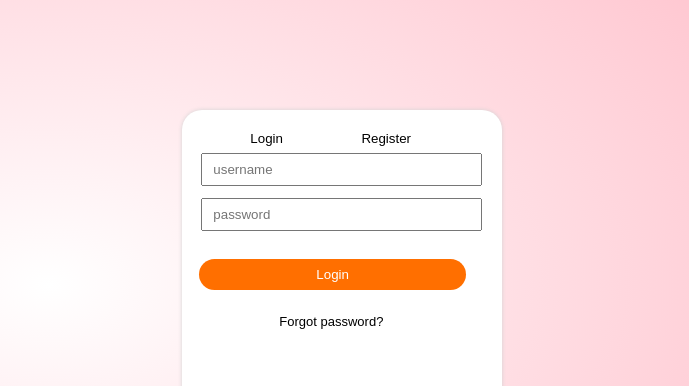
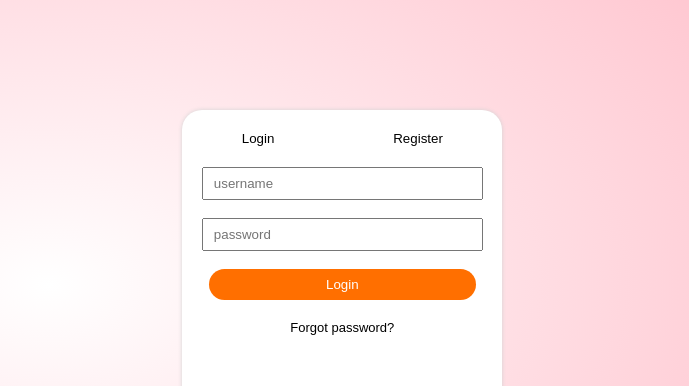
Before and after one commit to Athira2244/RedStore_project, a plain HTML site: page pages/account.html in a window 1280 px wide. Shown: the part 186-572 px from the top of the page, 591-1280 px from the left. Drawn offline with Linux system fonts and the light colour scheme.

Commit message:
Update account.css

```diff
--- a/styles/account.css
+++ b/styles/account.css
@@ -53,36 +53,45 @@ nav li a img {
   box-shadow: 0px 0px 4px 0px lightgrey;
   border-radius: 20px;
 }
+.heading {
+  display: flex;
+  justify-content: space-around;
+  align-items: center;
+  margin: 20px 0;
+}
 .col2 .heading button {
   background-color: white;
   border: none;
-  display: inline-block;
-  margin: 20px 0 0 62px;
 }
-iframe {
-  width: 100%;
-  height: 250px;
-  margin-top: 30px;
-  border: none;
+
+/* login.css */
+form {
+  text-align: center;
 }
-/* login.css */
 form input {
-  margin: 6px 19px;
+  display: block;
+  margin-left: auto;
+  margin-right: auto;
   padding: 7px 50px;
 }
+
 input::placeholder {
   transform: translateX(-40px);
 }
 .login form button {
   color: white;
   padding: 8px 117px;
-  margin: 22px 17px;
+  display: block;
+  margin-left: auto;
+  margin-right: auto;
   border: none;
   background-color: var(--head-color);
   border-radius: 30px;
 }
-.Register form button {
-  margin: 22px 8px;
+.register form button {
+  display: block;
+  margin-left: auto;
+  margin-right: auto;
   border: none;
   background-color: var(--head-color);
   border-radius: 30px;
@@ -91,7 +100,6 @@ input::placeholder {
 }
 .login a {
   color: black;
-  margin: 0 97px;
   font-size: 13px;
 }
 #hr1 {
```
